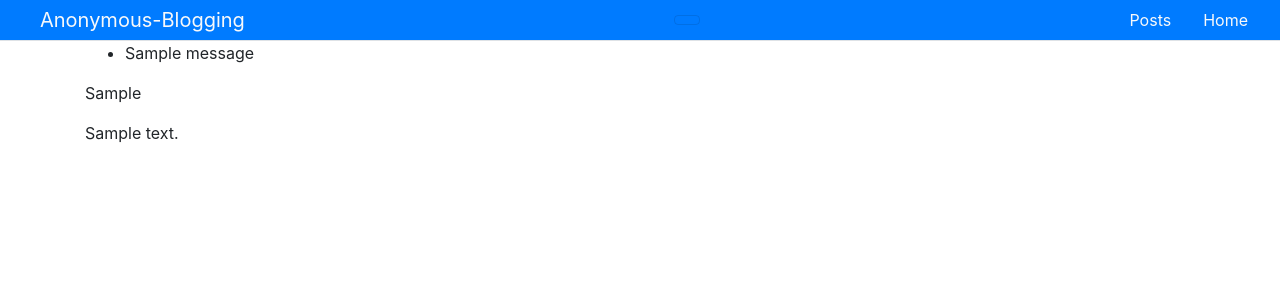
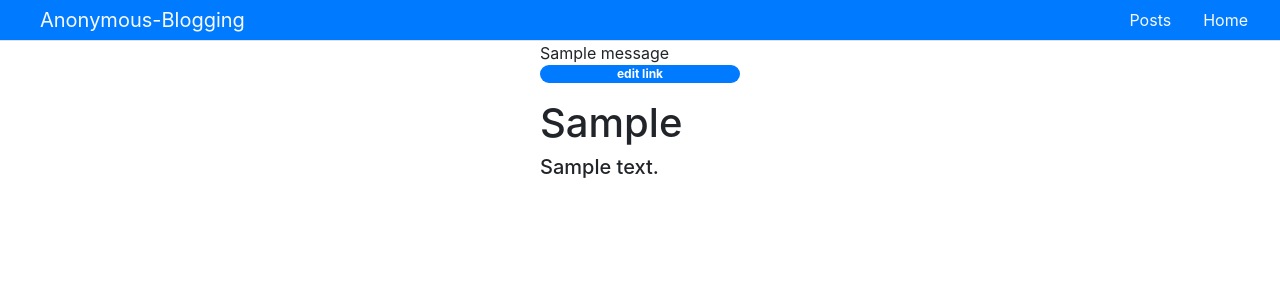
Before and after one commit to prinzpiuz/Anonymous-Blog, a Django app: page /post/1/ in a window 1280 px wide. Shown: the top 300 px of the page. Run offline with Django 3.2, Linux system fonts and the light colour scheme; tables that the repository leaves empty hold one stand-in row (values such as "Sample post"); one stand-in notice (Sample message) is shown; some libraries are stand-ins or nearby versions.

Commit message:
added bootstrap for edit page

```diff
--- a/homepage/templates/homepage/home.html
+++ b/homepage/templates/homepage/home.html
@@ -4,7 +4,7 @@
 <div class="container">
     <form method="post" novalidate>
         {% csrf_token %}
-        <div><label>TITTLE</label>
+        <div><label>TITLE</label>
             {{ form.post_tittle }}
         </div>
         <label>CONTENT</label>
--- a/homepage/templates/homepage/post.html
+++ b/homepage/templates/homepage/post.html
@@ -1,20 +1,24 @@
 {% extends 'base.html' %}
 
 {% block content %}
-<div class="container">
+<div class="mx-auto" style="width: 200px;">
     {% if messages %}
-    <ul class="messages">
+    <ul class="messages list-group list-group-flush">
         {% for message in messages %}
-        <li>
-        {% if message.tags %} {{ message }} {% else %} {% endif %}</li>
+
+        {% if message.tags %} {{ message }} {% else %} {% endif %}
+        <span class="badge badge-primary badge-pill">edit link</span>
         {% endfor %}
     </ul>
     {% endif %}
-   <p>
-       {{post.post_tittle}}
-   </p> <p>
+    <p>
+    <h1>
+        {{post.post_tittle}}
+    </h1>
+    <h5>
         {{post.post_content}}
+    </h5>
 
-</p>
+    </p>
 </div>
 {% endblock %}
--- a/templates/base.html
+++ b/templates/base.html
@@ -9,12 +9,10 @@
 <body>
 <nav class="navbar sticky-top border-bottom py-0 navbar-light bg-primary">
     <a class="navbar-brand ml-4 text-info text-light" href="/">Anonymous-Blogging</a>
-    <button class="navbar-toggler" type="button" data-toggle="collapse" data-target="#navbarNav"
-            aria-controls="navbarNav" aria-expanded="false" aria-label="Toggle navigation">
-    </button>
+
     <div class="float-right">
         <a class="nav-link text-light float-right" href="/">Home</a>
-        <a class="nav-link text-light float-right" href="posts/">Posts</a>
+        <a class="nav-link text-light float-right" href="http://127.0.0.1:8000/posts/">Posts</a>
     </div>
 </nav>
 {% block content %}
```
